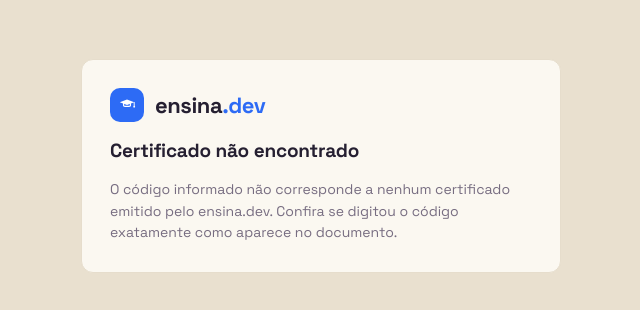
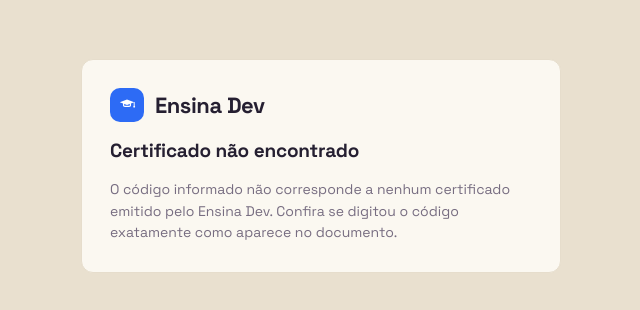
Before and after one commit to jpavrdev/plataforma-estudos, a React (Vite) app in the folder frontend/: page /certificados/1 in a window 1280 px wide. Shown: the part 234-544 px from the top of the page, without its empty margins (319-959 px from the left). Built offline with nearby package versions, Linux system fonts and the light colour scheme; no server answers.

Commit message:
feat: certificado assina como Ensina Dev
No documento formal e na página de validação o nome fica por extenso, no
padrão da razão social, em vez do wordmark ensina.dev do site. O Logo ganhou
a prop word para essas telas, sem mudar o restante do app.

```diff
--- a/frontend/src/components/Logo.tsx
+++ b/frontend/src/components/Logo.tsx
@@ -4,6 +4,7 @@ interface LogoProps {
   variant?: 'brand' | 'solid';
   size?: number;
   capSize?: number;
+  word?: string;
 }
 
 /**
@@ -11,7 +12,7 @@ interface LogoProps {
  * variant="brand"  → tile translúcido (uso sobre o painel azul, texto branco)
  * variant="solid"  → tile na cor de destaque (uso sobre fundo claro/escuro)
  */
-export function Logo({ variant = 'solid', size = 20, capSize }: LogoProps) {
+export function Logo({ variant = 'solid', size = 20, capSize, word }: LogoProps) {
   const isBrand = variant === 'brand';
   const tile = Math.round(size * 1.55);
   return (
@@ -20,8 +21,12 @@ export function Logo({ variant = 'solid', size = 20, capSize }: LogoProps) {
         <GradCap size={capSize || Math.round(tile * 0.58)} />
       </span>
       <span className="logo__word" style={{ fontSize: size }}>
-        ensina
-        <span className={isBrand ? 'logo__suffix--brand' : 'logo__suffix'}>.dev</span>
+        {word ?? (
+          <>
+            ensina
+            <span className={isBrand ? 'logo__suffix--brand' : 'logo__suffix'}>.dev</span>
+          </>
+        )}
       </span>
     </div>
   );
--- a/frontend/src/pages/CertificadoValidar/index.tsx
+++ b/frontend/src/pages/CertificadoValidar/index.tsx
@@ -30,14 +30,14 @@ export function CertificadoValidar() {
   return (
     <div className="cert-page">
       <div className="cert-box">
-        <Logo variant="solid" size={22} />
+        <Logo variant="solid" size={22} word="Ensina Dev" />
         {estado === 'carregando' && <p className="cert-box__msg">Verificando certificado...</p>}
 
         {estado === 'invalido' && (
           <>
             <h1 className="cert-box__title cert-box__title--erro">Certificado não encontrado</h1>
             <p className="cert-box__msg">
-              O código informado não corresponde a nenhum certificado emitido pelo ensina.dev.
+              O código informado não corresponde a nenhum certificado emitido pelo Ensina Dev.
               Confira se digitou o código exatamente como aparece no documento.
             </p>
           </>
```
Also changed, not shown: 1 other file (tests, documents, lock files or other folders).
